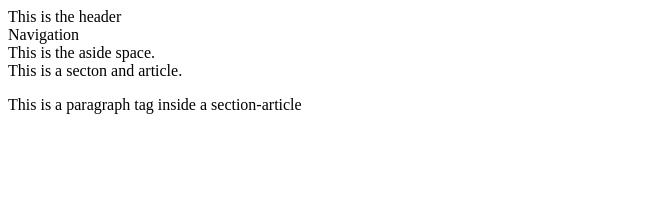
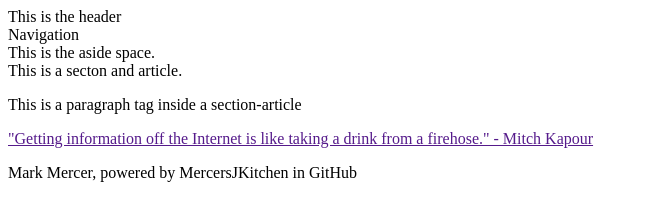
Before and after one commit to MercersKitchen/Sandbox_LearningHTML.github.io, a plain HTML site: page childPages/childTemplate.html in a window 1280 px wide. Shown: the whole page, without its empty margins (0-646 px from the left). Drawn offline with Linux system fonts and the light colour scheme.

Commit message:
Update childTemplate.html

```diff
--- a/childPages/childTemplate.html
+++ b/childPages/childTemplate.html
@@ -35,5 +35,10 @@
     <section><article><p>This is a paragraph tag inside a section-article</p></article></section>
 </body>
 
+<footer>
+    <a href="">"Getting information off the Internet is like taking a drink from a firehose." - Mitch Kapour</a>
+    <p>Mark Mercer, powered by MercersJKitchen in GitHub</p>
+</footer>
+
 
 </html>
```
